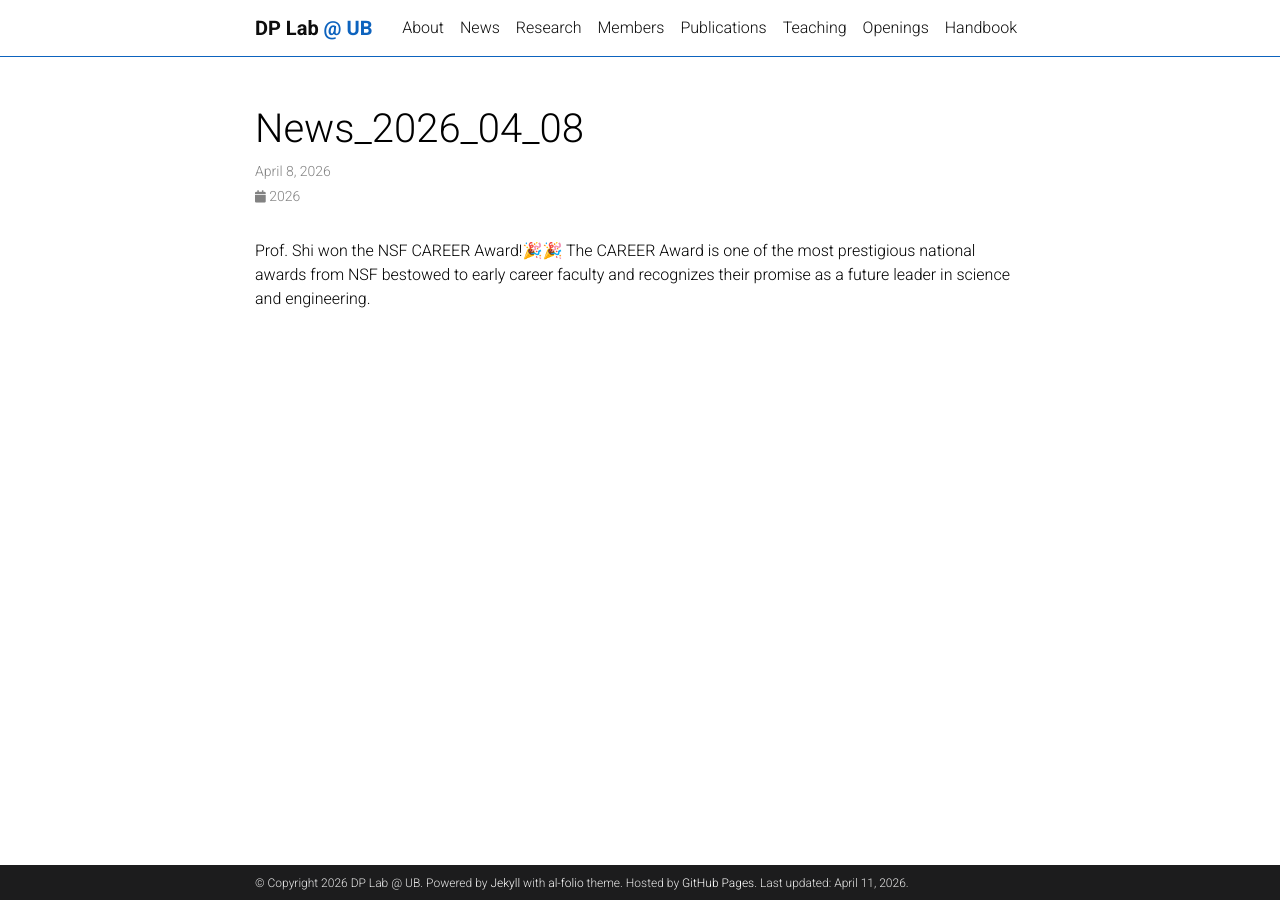
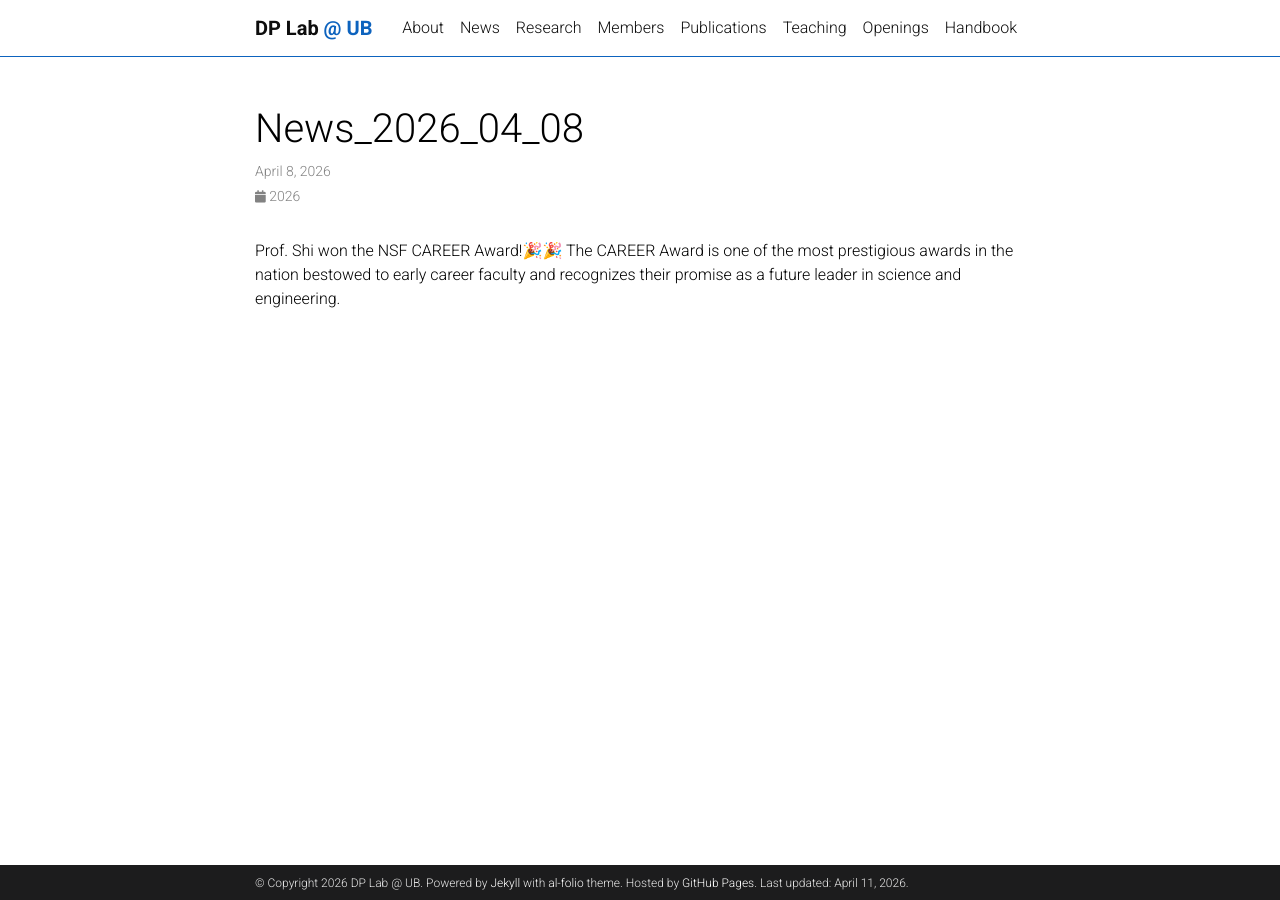
Before and after one commit to ShiResearchGroup/shiresearchgroup.github.io, a Jekyll site: the page built from _news/news_2026_04_08.md, in a window 1280 px wide. Built offline with Jekyll 4.4.1, drawn with Linux system fonts in a browser that asks for light colours; comment, search, counter and statistics services are not loaded; a style sheet for code colours, icons or effects is not loaded.

Commit message:
Update news_2026_04_08.md

```diff
--- a/_news/news_2026_04_08.md
+++ b/_news/news_2026_04_08.md
@@ -5,4 +5,4 @@ inline: true
 related_posts: false
 ---
 
-Prof. Shi won the NSF CAREER Award!🎉🎉 The CAREER Award is one of the most prestigious national awards from NSF bestowed to early career faculty and recognizes their promise as a future leader in science and engineering.
+Prof. Shi won the NSF CAREER Award!🎉🎉 The CAREER Award is one of the most prestigious awards in the nation bestowed to early career faculty and recognizes their promise as a future leader in science and engineering.
```
